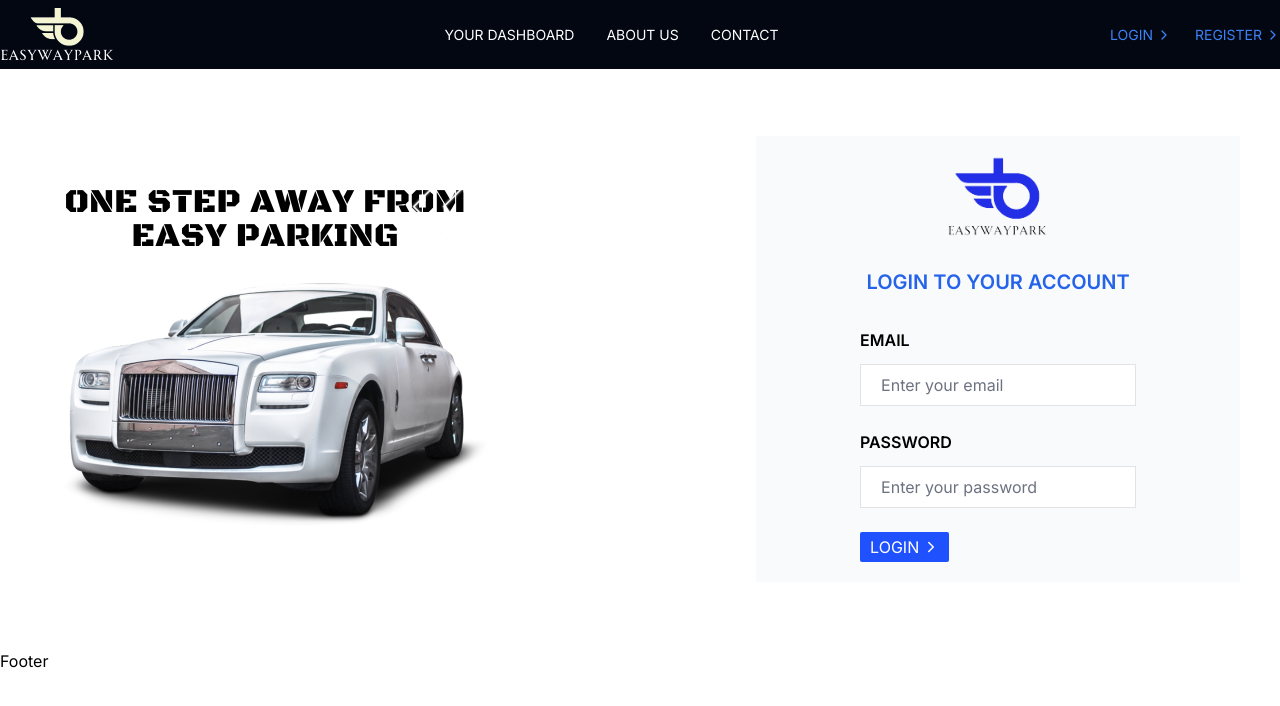
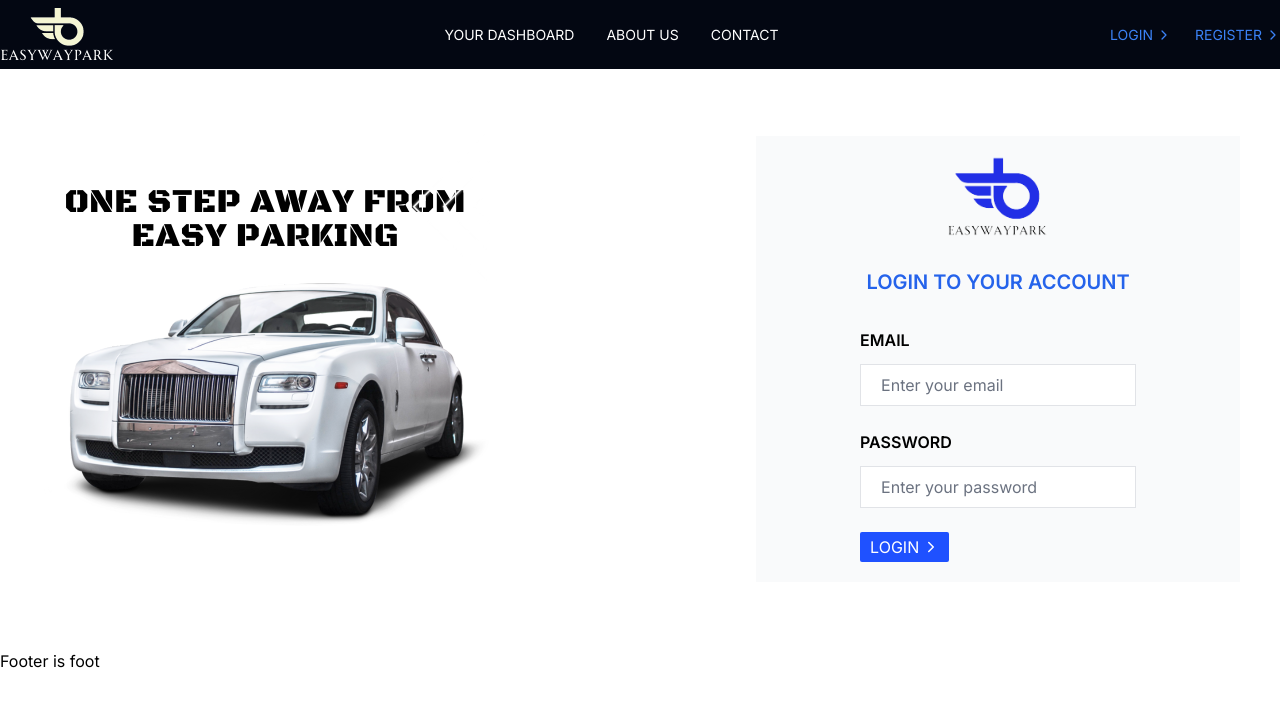
Before and after one commit to aneeshghimire/Parking-Management-System, a Next.js app: page /login in a window 1280 px wide. Shown: the top 706 px of the page. Built offline with nearby package versions, Linux system fonts and the light colour scheme.

Commit message:
Second commit

```diff
--- a/src/app/components/footer/Footer.js
+++ b/src/app/components/footer/Footer.js
@@ -2,6 +2,6 @@ import React from 'react'
 
 export default function Footer() {
   return (
-    <div>Footer</div>
+    <div>Footer is foot</div>
   )
 }
```
